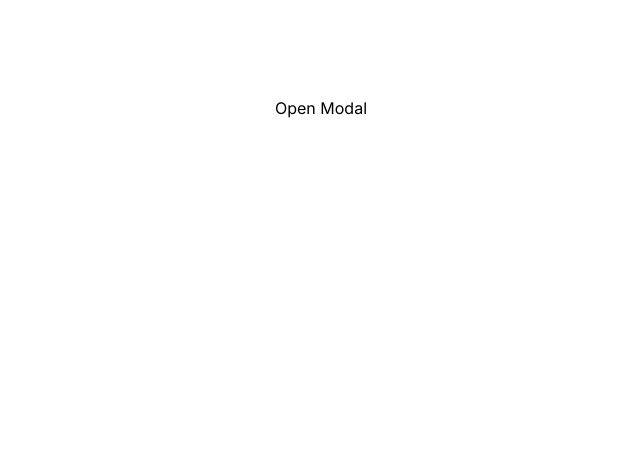
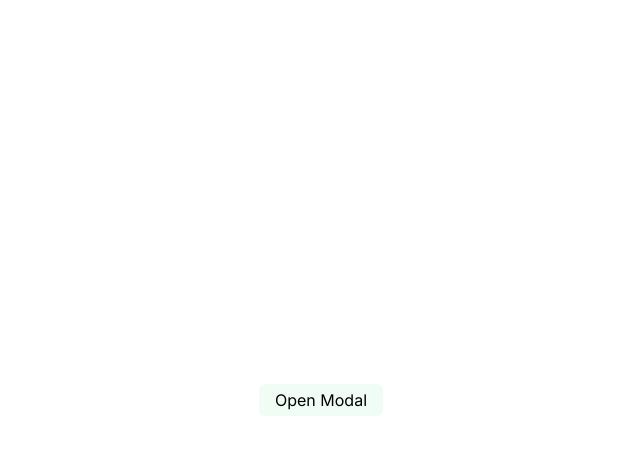
Before and after one commit to Sandbox-by-IEEE/SandboxIEEE, a Next.js app: page / in a window 1280 px wide. Shown: the top 454 px of the page, without its empty margins (319-959 px from the left). Built offline with nearby package versions, Linux system fonts and the light colour scheme.

Commit message:
refactor: removed unused fadeIn animation

```diff
--- a/src/app/globals.css
+++ b/src/app/globals.css
@@ -8,9 +8,3 @@
   border-image: linear-gradient(45deg, #ab814e, #ffe1b9) 1;
   padding: 0.7rem 4.3rem;
 }
-
-@layer base {
-  * {
-    @apply animate-[fade-in] duration-100;
-  }
-}
--- a/src/app/page.tsx
+++ b/src/app/page.tsx
@@ -13,7 +13,7 @@ export default function Home() {
 
   return (
     <>
-      <main className='flex min-h-screen flex-col items-center justify-between p-24'>
+      <main className='flex min-h-screen flex-col items-center justify-center p-24 gap-4'>
         {/* Moodal */}
         {openModal && (
           <Modal
@@ -23,20 +23,12 @@ export default function Home() {
             onClickButtonTwo={() => {}}
           />
         )}
-        <button onClick={() => setOpenModal(true)}>Open Modal</button>
-
-        {/* Tooltip */}
-        {/* <div className='relative'>
-          <Tooltip content='Yee-haw!' direction='right' delay={20}>
-            <span
-              className='example-emoji'
-              role='img'
-              aria-label='cowboy emoji'
-            >
-              🤠
-            </span>
-          </Tooltip>
-        </div> */}
+        <button
+          className='px-4 py-1 bg-green-50 rounded-md'
+          onClick={() => setOpenModal(true)}
+        >
+          Open Modal
+        </button>
       </main>
     </>
   );
--- a/tailwind.config.ts
+++ b/tailwind.config.ts
@@ -19,15 +19,6 @@ const config: Config = {
         'cream-secondary-normal': '#D8B88B',
         'brown-secondary': '#AB814E',
       },
-      keyframes: {
-        'fade-in': {
-          '0%': { opacity: '0' },
-          '100%': { opacity: '1' },
-        },
-      },
-      animation: {
-        'fade-in': 'fade-in 0.1s ease-in-out',
-      },
     },
   },
   plugins: [],
```
